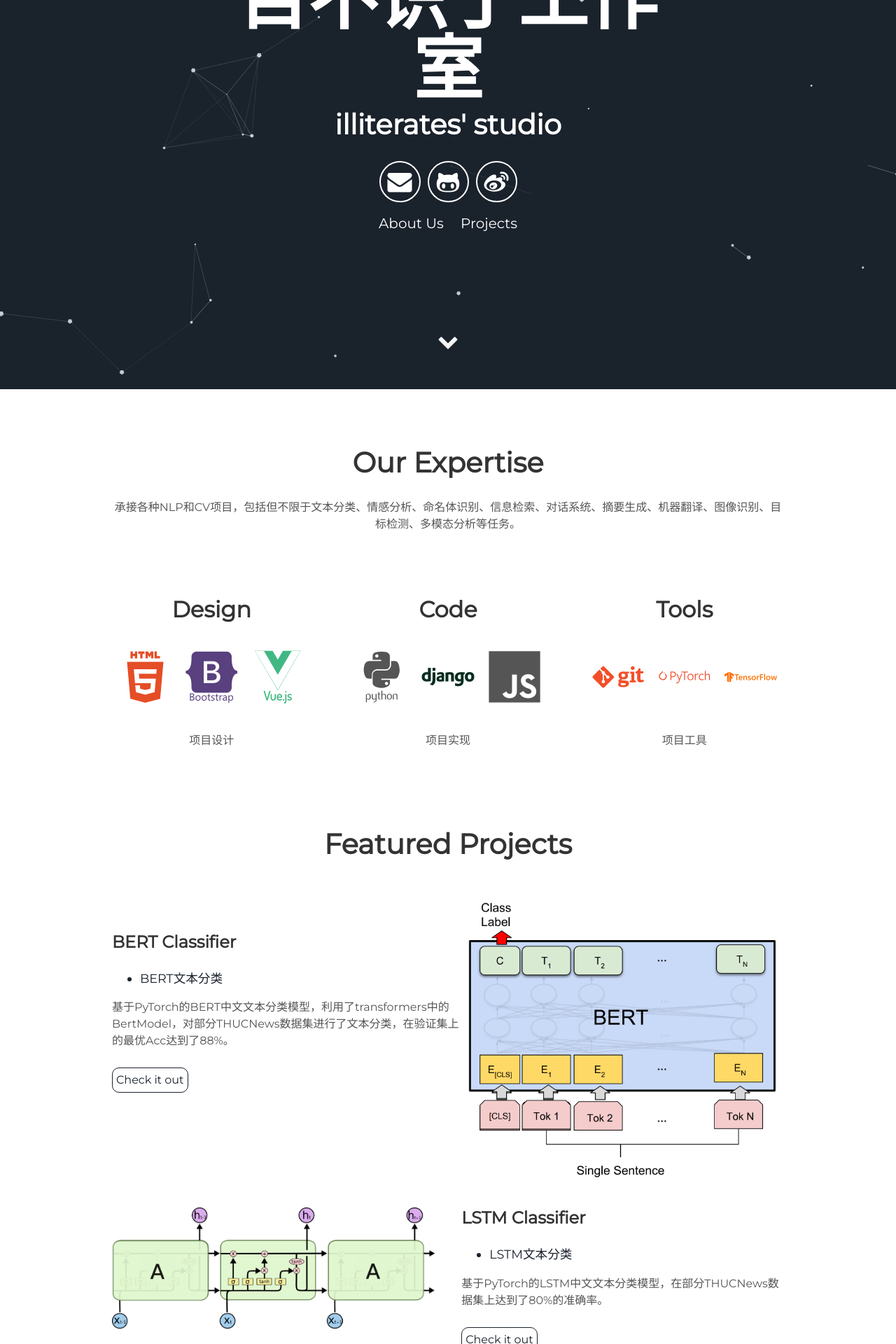
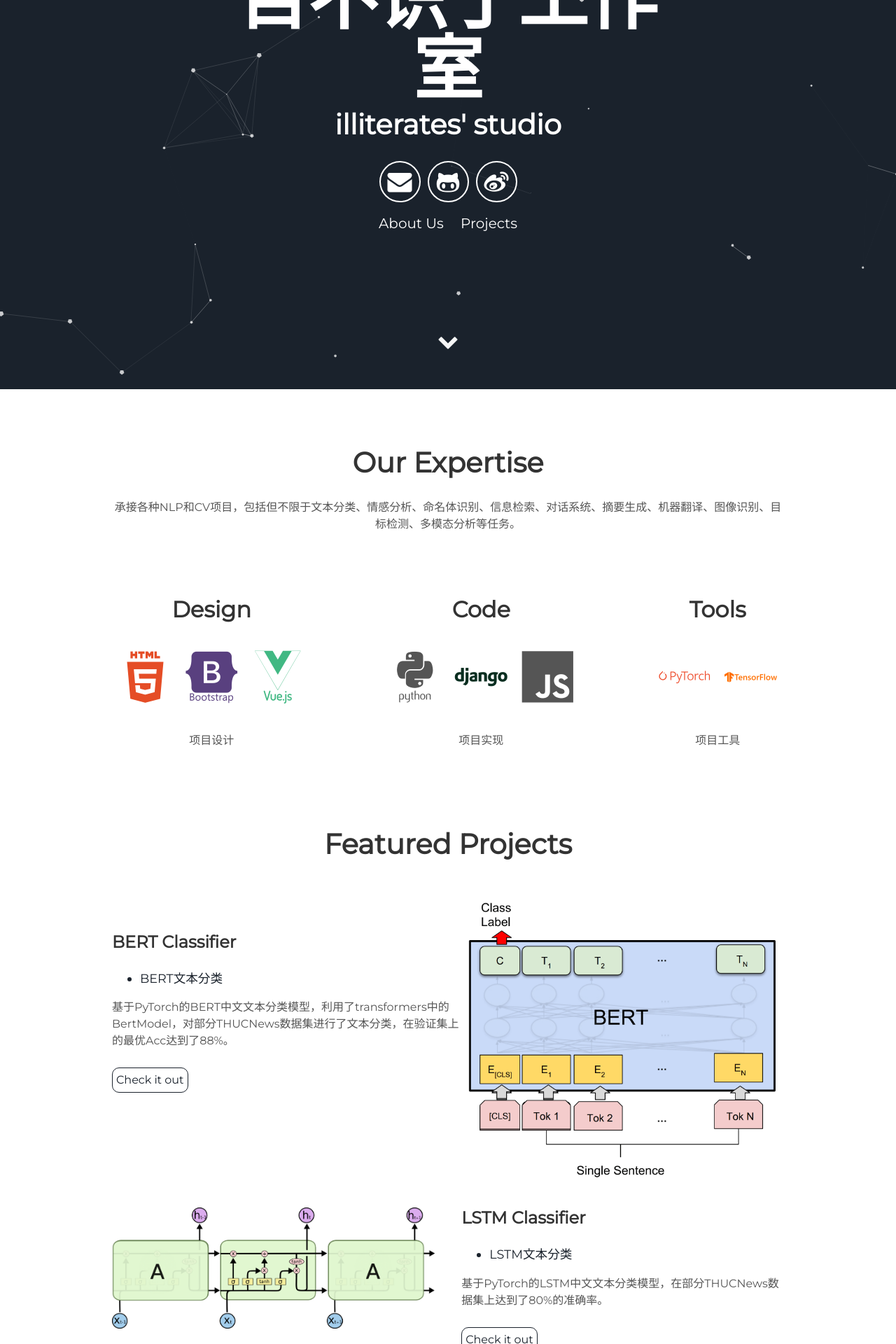
Before and after one commit to illiterates/illiterates.github.io, a Jekyll site: the page built from index.html, in a window 1280 px wide. Shown: the part 344-2264 px from the top of the page at 70% size. Built offline with Jekyll 4.4.1, drawn with Linux system fonts in a browser that asks for light colours.

Commit message:
update paddle

```diff
--- a/_includes/about.html
+++ b/_includes/about.html
@@ -19,7 +19,7 @@
     </div>
     <div class="tech">
       <h2>Tools</h2>
-      <i class="devicon-git-plain-wordmark colored"></i>
+      <i class="devicon-paddle-plain-wordmark colored"></i>
       <i class="devicon-pytorch-plain-wordmark colored"></i>
       <i class="devicon-tensorflow-original-wordmark colored"></i>
       <p>项目工具</p>
```
